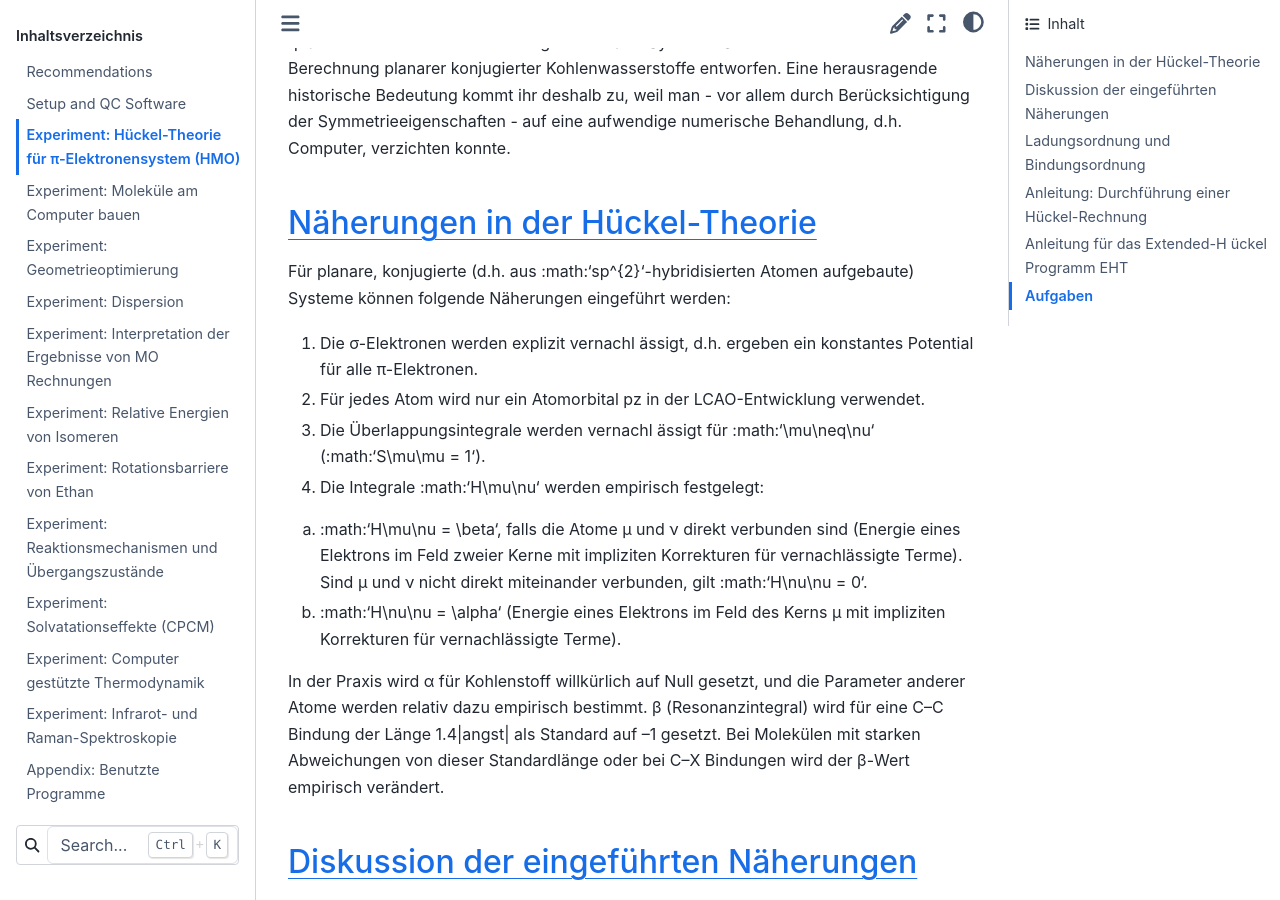
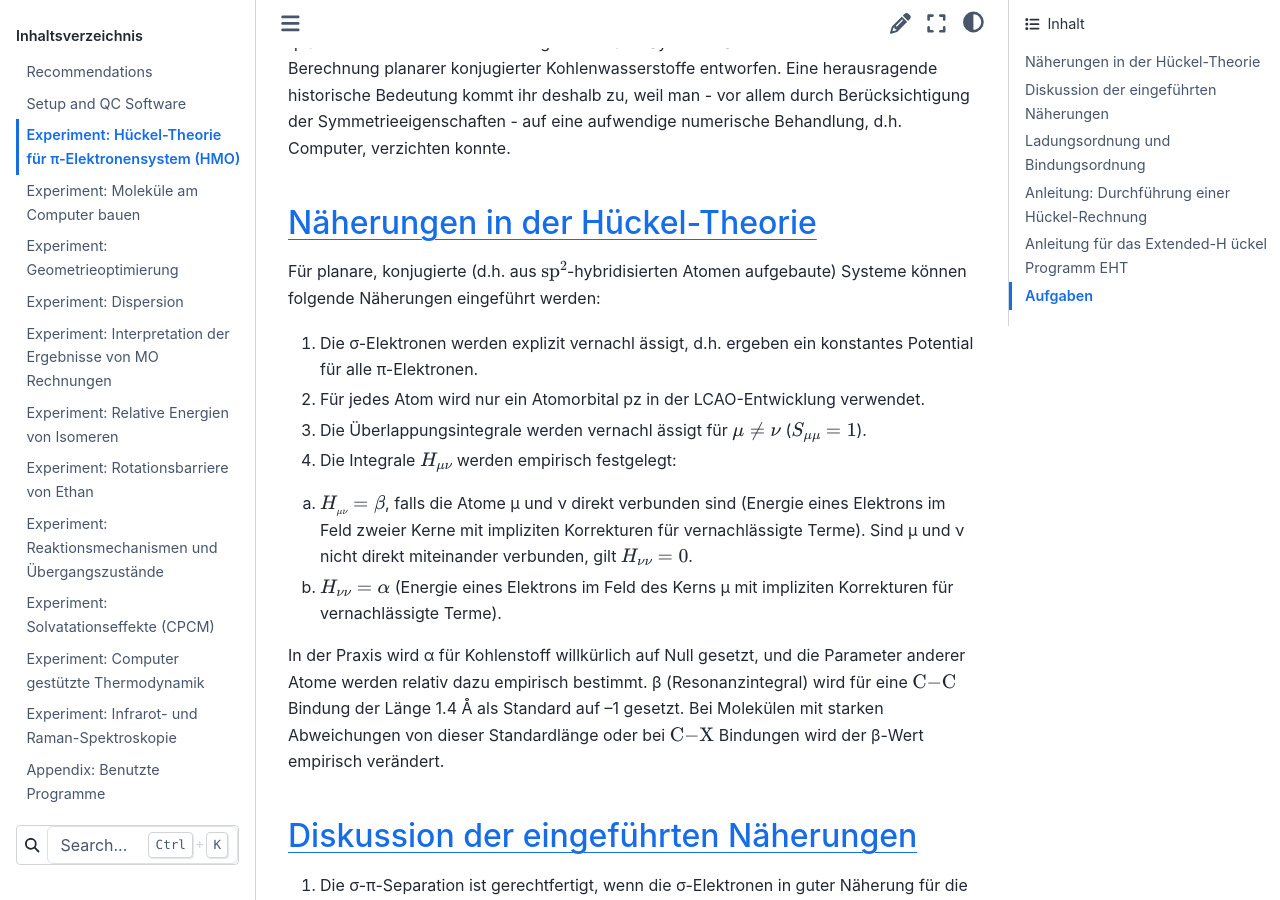
Before and after one commit to grimme-lab/bch616-teaching, a Sphinx documentation site: the page built from doc/ex1_hueckel.rst, in a window 1280 px wide and 900 px high, scrolled down 472 px. Built offline with Sphinx 7.4.7 and the Sphinx Book theme 1.1.4, drawn with Linux system fonts in a browser that asks for light colours.

Commit message:
Fix Experiment: Hückel-Theorie

```diff
--- a/doc/ex1_hueckel.rst
+++ b/doc/ex1_hueckel.rst
@@ -10,17 +10,17 @@ Die Hückelmethode ist eine der einfachsten semiempirischen Methoden zur quanten
 Näherungen in der Hückel-Theorie
 --------------------------------
 
-Für planare, konjugierte (d.h. aus :math:'sp^{2}'-hybridisierten Atomen aufgebaute) Systeme können folgende Näherungen eingeführt werden:
+Für planare, konjugierte (d.h. aus :math:`\mathrm{sp}^{2}`-hybridisierten Atomen aufgebaute) Systeme können folgende Näherungen eingeführt werden:
 
 1. Die |sigma|-Elektronen werden explizit vernachl  ̈assigt, d.h. ergeben ein konstantes Potential für alle |pi|-Elektronen.
 2. Für jedes Atom wird nur ein Atomorbital pz in der LCAO-Entwicklung verwendet.
-3. Die Überlappungsintegrale werden vernachl ̈assigt für :math:'\\mu\\neq\\nu' (:math:'S\\mu\\mu = 1').
-4. Die Integrale :math:'H\\mu\\nu' werden empirisch festgelegt:
+3. Die Überlappungsintegrale werden vernachl ̈assigt für :math:`\mu\neq\nu` (:math:`S_{\mu\mu} = 1`).
+4. Die Integrale :math:`H_{\mu\nu}` werden empirisch festgelegt:
 
-(a) :math:'H\\mu\\nu = \\beta', falls die Atome |mu| und |nu| direkt verbunden sind (Energie eines Elektrons im Feld zweier Kerne mit impliziten Korrekturen für vernachlässigte Terme). Sind |mu| und |nu| nicht direkt miteinander verbunden, gilt :math:'H\\nu\\nu = 0'.
-(b) :math:'H\\nu\\nu = \\alpha' (Energie eines Elektrons im Feld des Kerns |mu| mit impliziten Korrekturen für vernachlässigte Terme).
+(a) :math:`H_{_{\mu\nu}} = \beta`, falls die Atome |mu| und |nu| direkt verbunden sind (Energie eines Elektrons im Feld zweier Kerne mit impliziten Korrekturen für vernachlässigte Terme). Sind |mu| und |nu| nicht direkt miteinander verbunden, gilt :math:`H_{\nu\nu} = 0`.
+(b) :math:`H_{\nu\nu} = \alpha` (Energie eines Elektrons im Feld des Kerns |mu| mit impliziten Korrekturen für vernachlässigte Terme).
 
-In der Praxis wird |alpha| für Kohlenstoff willkürlich auf Null gesetzt, und die Parameter anderer Atome werden relativ dazu empirisch bestimmt. |beta| (Resonanzintegral) wird für eine C--C Bindung der Länge 1.4|angst| als Standard auf --1 gesetzt. Bei Molekülen mit starken Abweichungen von dieser Standardlänge oder bei C--X Bindungen wird der |beta|-Wert empirisch verändert.
+In der Praxis wird |alpha| für Kohlenstoff willkürlich auf Null gesetzt, und die Parameter anderer Atome werden relativ dazu empirisch bestimmt. |beta| (Resonanzintegral) wird für eine :math:`\ce{C-C}` Bindung der Länge 1.4 Å als Standard auf --1 gesetzt. Bei Molekülen mit starken Abweichungen von dieser Standardlänge oder bei :math:`\ce{C-X}` Bindungen wird der |beta|-Wert empirisch verändert.
 
 Diskussion der eingeführten Näherungen
 --------------------------------------
```
